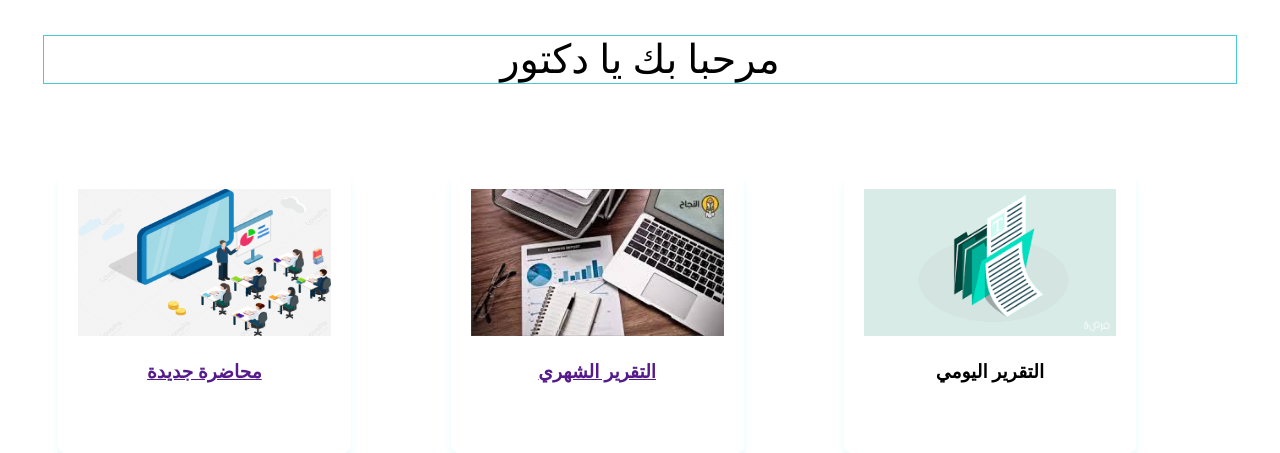
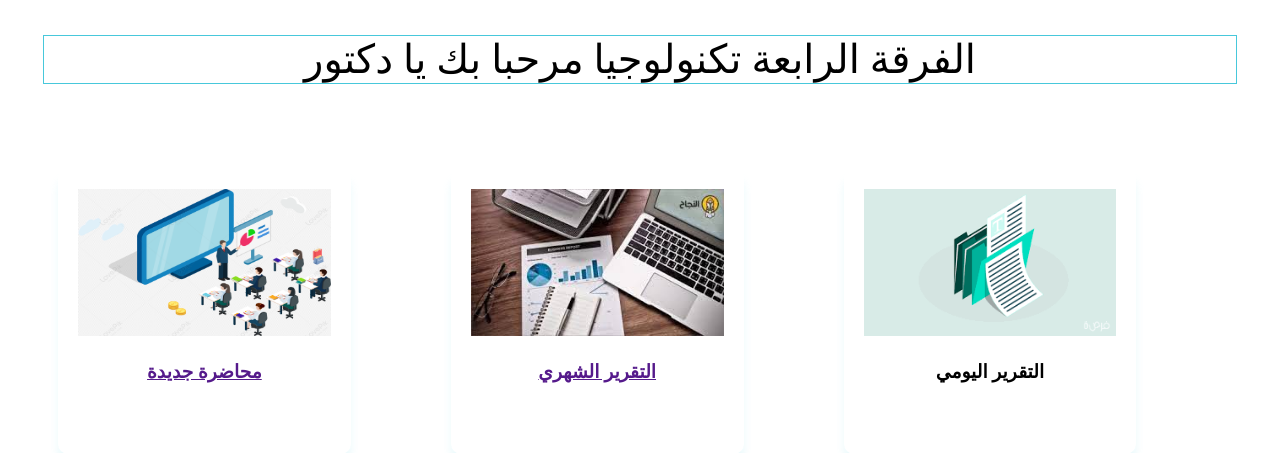
Before and after one commit to mohezz20/projc, a PHP site: page /pages/Dr/Dr_main.php in a window 1280 px wide. Shown: the top 453 px of the page. Run offline with PHP 8.4, Linux system fonts and the light colour scheme.

Commit message:
Update Dr_main.php

```diff
--- a/pages/Dr/Dr_main.php
+++ b/pages/Dr/Dr_main.php
@@ -45,6 +45,7 @@
         <div>
 
             <p>
+                الفرقة الرابعة تكنولوجيا
                 مرحبا بك يا دكتور
             </p>
             <!-- <div>
```
